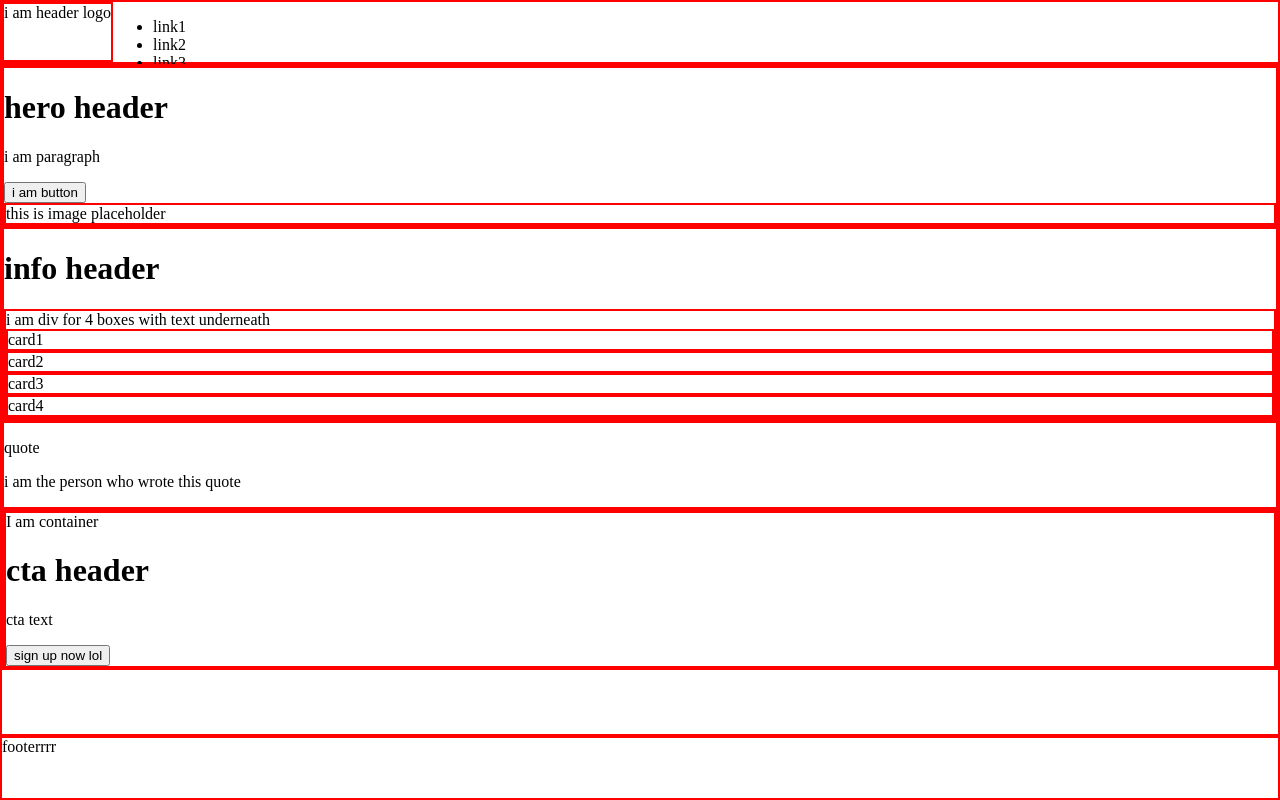
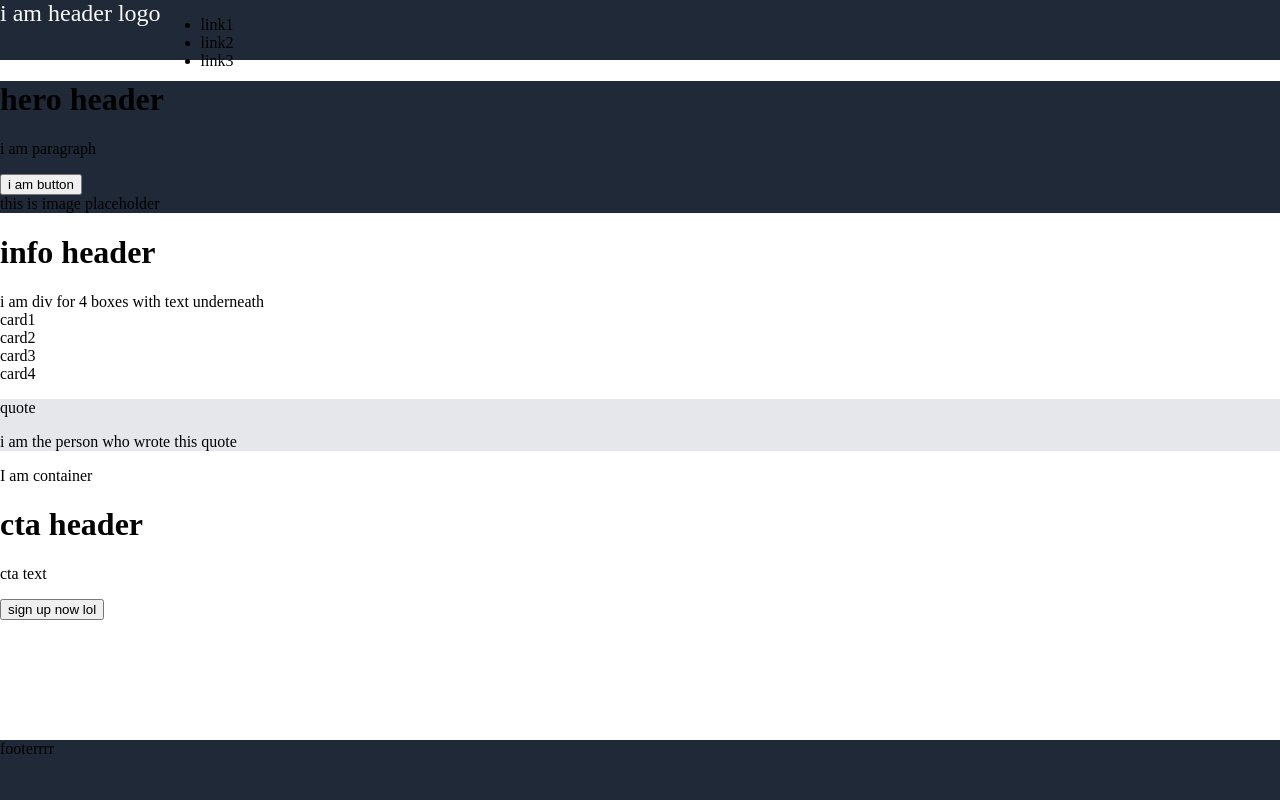
Before and after one commit to seandyson/first_website, a plain HTML site: page index.html in a window 1280 px wide. Drawn offline with Linux system fonts and the light colour scheme.

Commit message:
Set background color for each section

```diff
--- a/style.css
+++ b/style.css
@@ -7,17 +7,30 @@ body{
 	span 100% of the viewport. else body takes up only what it needs to */
 }
 
-div{
-	border: 2px solid red;
-}
 
 #header{
 	height: 60px;
 	display: flex;
 }
 
+#header, #footer, .hero-section{
+	background-color: #1f2937;
+}
+.header-logo{
+	font-size: 24px;
+	color: #f9faf8;
+}
+
 #main{
 	flex: 1;
+}
+
+.quote-section{
+	background-color: #e5e7eb;
+}
+
+.info-section, .cta-section{
+	background-color: white;
 }
 
 #footer{
```
